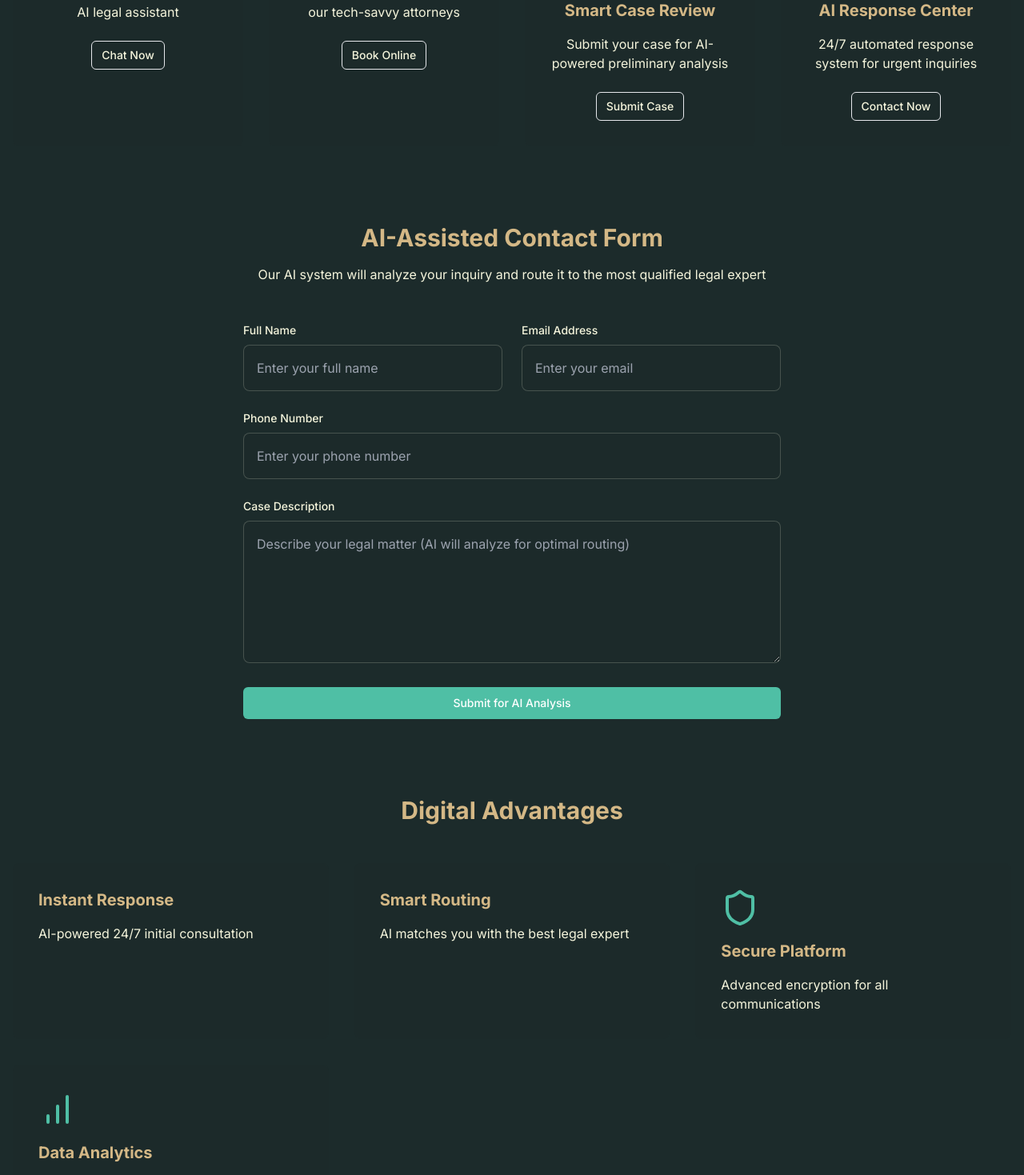
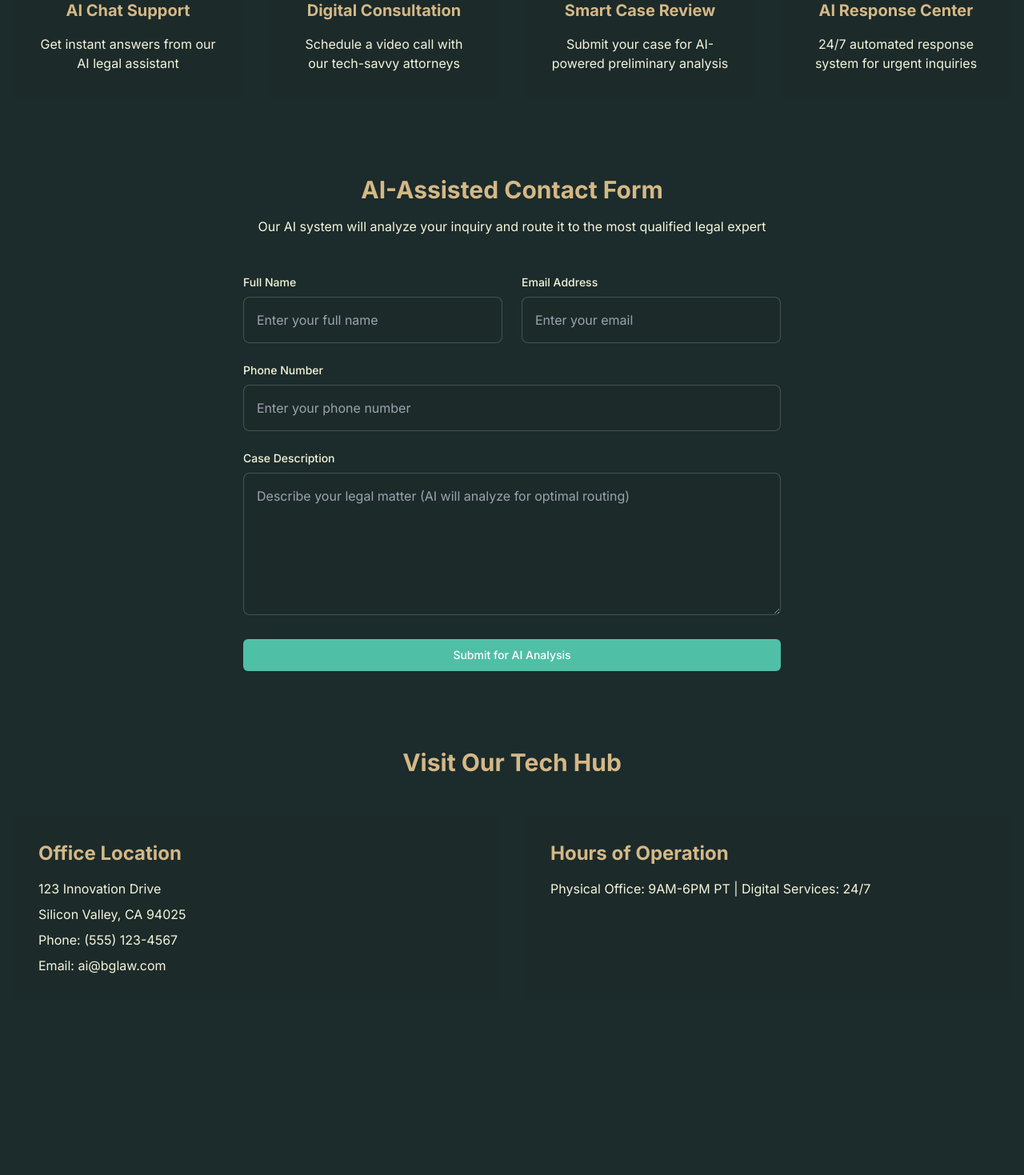
Before and after one commit to bg-vc/bg-law-front, a Next.js app: page /contact in a window 1280 px wide. Shown: the part 581-2050 px from the top of the page at 80% size. After the commit the page ends 1896 px from the top, so only its background shows below. Built offline with nearby package versions, Linux system fonts and the light colour scheme.

Commit message:
refactor: optimize About and Contact pages
1. About page:
- Remove unused STATS.TITLE field

2. Contact page:
- Remove href and action fields from Smart Contact Options
- Remove link functionality from contact options
- Remove unused imports (Link, Button)
- Adjust contact card styling

```diff
--- a/src/app/(main)/about/page.tsx
+++ b/src/app/(main)/about/page.tsx
@@ -51,8 +51,8 @@
                 key={value.title}
                 className="bg-dark/50 rounded-lg p-6 text-center"
               >
-                <div className="inline-flex items-center justify-center w-12 h-12 bg-primary/10 rounded-full mb-4">
-                  <Icon className="w-6 h-6 text-primary" />
+                <div className="inline-flex items-center justify-center w-16 h-16 bg-primary/10 rounded-full mb-4">
+                  <Icon className="w-8 h-8 text-primary" />
                 </div>
                 <h3 className="text-lg font-semibold mb-2">{value.title}</h3>
                 <p className="text-light">{value.description}</p>
--- a/src/app/(main)/contact/page.tsx
+++ b/src/app/(main)/contact/page.tsx
@@ -1,8 +1,6 @@
 import { Metadata } from 'next'
-import Link from 'next/link'
 import { CONTACT_TEXT } from '@/constants/text/pages/contact'
 import { Icons } from '@/components/Icons'
-import { Button } from '@/components/Button'
 import { ContactForm } from '@/components/ContactForm'
 
 export const metadata: Metadata = {
@@ -39,12 +37,7 @@
               >
                 {Icon && <Icon className="w-12 h-12 text-primary mx-auto mb-4" />}
                 <h3 className="text-xl font-bold mb-4">{channel.title}</h3>
-                <p className="text-light mb-6">{channel.description}</p>
-                <Link href={channel.href}>
-                  <Button variant="outline" size="sm">
-                    {channel.action}
-                  </Button>
-                </Link>
+                <p className="text-light">{channel.description}</p>
               </div>
             )
           })}
@@ -64,28 +57,6 @@
             fields={CONTACT_TEXT.SECTIONS.FORM.FIELDS}
             submitText={CONTACT_TEXT.SECTIONS.FORM.SUBMIT}
           />
-        </div>
-      </section>
-
-      {/* Features */}
-      <section className="mt-24">
-        <h2 className="text-3xl font-bold mb-12 text-center">
-          {CONTACT_TEXT.SECTIONS.FEATURES.TITLE}
-        </h2>
-        <div className="grid gap-8 sm:grid-cols-2 lg:grid-cols-3">
-          {CONTACT_TEXT.SECTIONS.FEATURES.LIST.map((feature, index) => {
-            const Icon = Icons[feature.icon as keyof typeof Icons]
-            return (
-              <div
-                key={index}
-                className="bg-dark/50 rounded-lg p-8"
-              >
-                {Icon && <Icon className="w-12 h-12 text-primary mb-4" />}
-                <h3 className="text-xl font-bold mb-4">{feature.title}</h3>
-                <p className="text-light">{feature.description}</p>
-              </div>
-            )
-          })}
         </div>
       </section>
 
--- a/src/components/Icons.tsx
+++ b/src/components/Icons.tsx
@@ -14,6 +14,8 @@
   Building,
   Target,
   Calculator,
+  MessageSquare,
+  Video,
   type LucideIcon,
 } from 'lucide-react'
 
@@ -33,4 +35,6 @@
   'building': Building,
   'target': Target,
   'calculator': Calculator,
+  'message-square': MessageSquare,
+  'video': Video,
 }
--- a/src/constants/text/pages/about.ts
+++ b/src/constants/text/pages/about.ts
@@ -42,7 +42,6 @@
       ],
     },
     STATS: {
-      TITLE: 'AI Impact in Numbers',
       LIST: [
         {
           value: '500K+',
@@ -56,10 +55,6 @@
           value: '60%',
           label: 'Time Saved',
         },
-        {
-          value: '24/7',
-          label: 'AI Availability',
-        },
       ],
     },
   },
--- a/src/constants/text/pages/contact.ts
+++ b/src/constants/text/pages/contact.ts
@@ -14,30 +14,22 @@
         {
           title: 'AI Chat Support',
           description: 'Get instant answers from our AI legal assistant',
-          icon: 'message-circle',
-          action: 'Chat Now',
-          href: '/chat',
+          icon: 'message-square'
         },
         {
           title: 'Digital Consultation',
           description: 'Schedule a video call with our tech-savvy attorneys',
-          icon: 'video',
-          action: 'Book Online',
-          href: '/schedule',
+          icon: 'video'
         },
         {
           title: 'Smart Case Review',
           description: 'Submit your case for AI-powered preliminary analysis',
-          icon: 'file-text',
-          action: 'Submit Case',
-          href: '/review',
+          icon: 'file-text'
         },
         {
           title: 'AI Response Center',
           description: '24/7 automated response system for urgent inquiries',
-          icon: 'clock',
-          action: 'Contact Now',
-          href: '/support',
+          icon: 'clock'
         },
       ],
     },
@@ -64,31 +56,6 @@
       },
       SUBMIT: 'Submit for AI Analysis',
     },
-    FEATURES: {
-      TITLE: 'Digital Advantages',
-      LIST: [
-        {
-          title: 'Instant Response',
-          description: 'AI-powered 24/7 initial consultation',
-          icon: 'zap',
-        },
-        {
-          title: 'Smart Routing',
-          description: 'AI matches you with the best legal expert',
-          icon: 'git-merge',
-        },
-        {
-          title: 'Secure Platform',
-          description: 'Advanced encryption for all communications',
-          icon: 'shield',
-        },
-        {
-          title: 'Data Analytics',
-          description: 'AI-enhanced case assessment',
-          icon: 'bar-chart',
-        },
-      ],
-    },
     LOCATION: {
       TITLE: 'Visit Our Tech Hub',
       ADDRESS: {
@@ -97,9 +64,9 @@
         STATE: 'CA',
         ZIP: '94025',
       },
-      HOURS: 'Physical Office: 9AM-6PM PT | Digital Services: 24/7',
       PHONE: '(555) 123-4567',
       EMAIL: 'ai@bglaw.com',
+      HOURS: 'Physical Office: 9AM-6PM PT | Digital Services: 24/7',
     },
   },
 }
```
